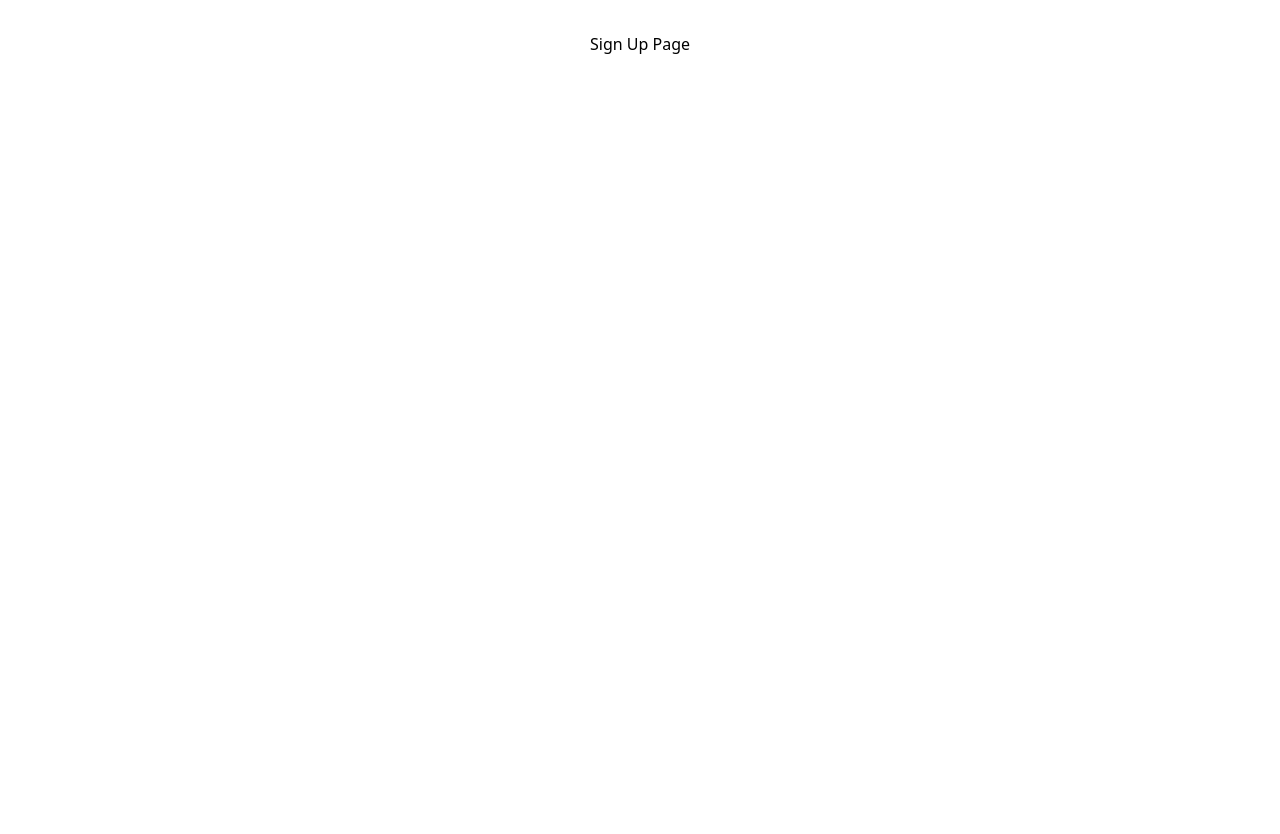
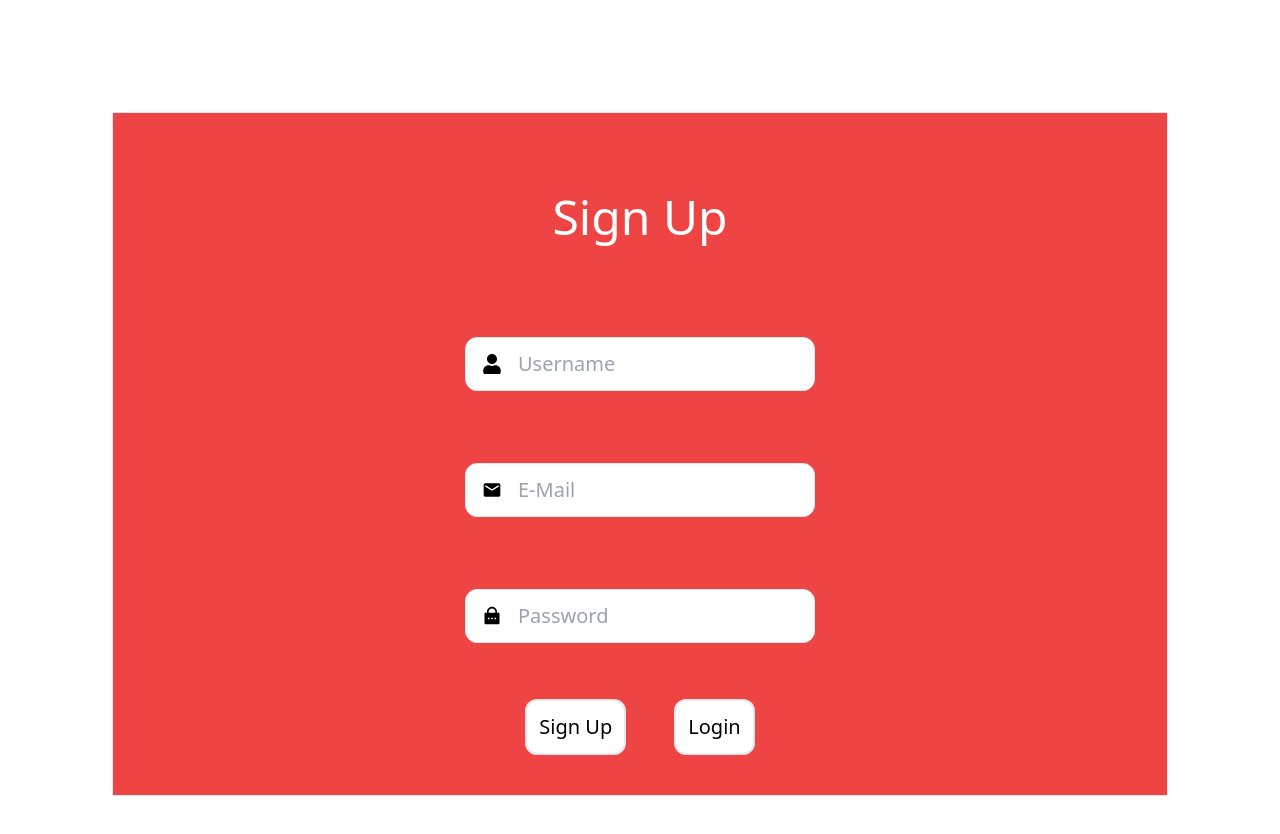
Before and after one commit to Sanid-Assara/event-scheduler, a React (Vite) app: page /signup in a window 1280 px wide. Shown: the top 834 px of the page. Before the commit the page ends 800 px from the top, so only its background shows below. Built offline with nearby package versions, Linux system fonts and the light colour scheme.

Commit message:
loginandsinup

```diff
--- a/package.json
+++ b/package.json
@@ -13,6 +13,7 @@
     "event-scheduler": "file:",
     "react": "^18.3.1",
     "react-dom": "^18.3.1",
+    "react-icons": "^5.2.1",
     "react-router-dom": "^6.24.0"
   },
   "devDependencies": {
--- a/src/App.jsx
+++ b/src/App.jsx
@@ -29,7 +29,14 @@ function App() {
     )
   );
 
-  return <RouterProvider router={router} />;
+  return (
+
+  <>
+  <RouterProvider router={router}/>
+
+  </>
+
+);
 }
 
 export default App;
--- a/src/components/SignIn.jsx
+++ b/src/components/SignIn.jsx
@@ -1,3 +1,36 @@
+import { RiLockPasswordFill } from "react-icons/ri";
+import { FaUser } from "react-icons/fa";
+
+
 export default function SignIn() {
-  return <p>Sign In Page</p>;
+
+  return (
+    <div className=" border .border.solid m-20 bg-red-500">
+      <div className="flex gap-4 justify-center items-center m-20 text-5xl text-white ">
+        <h1 className="">Log In</h1>
+      </div>
+      <div className=" ">
+
+        <div className="flex justify-center mb-10 gap-4  items-center p-4 ">
+          <label className="flex justify-center items-center border .border.solid bg-white rounded-xl ">
+        <FaUser size={20} className="m-4 "></FaUser>
+           <input type="text" placeholder="Username" className="text-bold text-xl outline-none" />
+           </label>
+        </div>
+
+        <div className="flex justify-center mb-10 gap-4  items-center p-4 ">
+          <label className="flex justify-center items-center border .border.solid bg-white rounded-xl ">
+        <RiLockPasswordFill size={20} className="m-4 "></RiLockPasswordFill>
+           <input type="text" placeholder="Password" className="outline-none text-xl" />
+           </label>
+        </div>
+
+
+      </div>
+      <div className="flex items-center justify-center space-between gap-12 ">
+       <button className="border .border.solid border-2 mt-4 mb-10  text-xl p-3 rounded-xl bg-white">Login</button>
+       <button className="border .border.solid border-2 mt-4 mb-10  text-xl p-3 rounded-xl bg-white ">Sign Up</button>
+      </div>
+    </div>
+  )
 }
--- a/src/components/SignUp.jsx
+++ b/src/components/SignUp.jsx
@@ -1,3 +1,45 @@
+import { MdEmail } from "react-icons/md";
+import { RiLockPasswordFill } from "react-icons/ri";
+import { FaUser } from "react-icons/fa";
+
+
+
 export default function SignUp() {
-  return <p>Sign Up Page</p>;
-}
+
+  return (
+
+    <div className=" border .border.solid m-20 bg-red-500">
+      <div className="m-20 text-5xl text-black">
+        <div className="text-white">Sign Up</div>
+        <div className=""></div>
+      </div>
+      <div className=" ">
+
+        <div className="flex justify-center mb-10 gap-4  items-center p-4 ">
+          <label className="flex justify-center items-center border .border.solid bg-white rounded-xl ">
+        <FaUser size={20} className="m-4 "></FaUser>
+           <input type="text" placeholder="Username" className="text-bold text-xl outline-none" />
+           </label>
+        </div>
+
+        <div className="flex justify-center mb-10 gap-4  items-center p-4 ">
+          <label className="flex justify-center items-center border .border.solid bg-white rounded-xl ">
+        <MdEmail size={20} className="m-4 "></MdEmail>
+           <input type="text" placeholder="E-Mail" className="outline-none text-xl" />
+           </label>
+        </div>
+
+        <div className="flex justify-center mb-6 gap-4  items-center p-4 ">
+          <label className="flex justify-center items-center border .border.solid bg-white rounded-xl ">
+        <RiLockPasswordFill size={20} className="m-4 "></RiLockPasswordFill>
+           <input type="text" placeholder="Password" className="outline-none text-xl" />
+           </label>
+        </div>
+      </div>
+      <div className="flex items-center justify-center space-between gap-12 ">
+       <button className="border .border.solid border-2 mt-4 mb-10  text-xl p-3 rounded-xl bg-white">Sign Up</button>
+       <button className="border .border.solid border-2 mt-4 mb-10  text-xl p-3 rounded-xl bg-white ">Login</button>
+      </div>
+    </div>
+
+  )}
```
Also changed, not shown: 1 other file (tests, documents, lock files or other folders).
